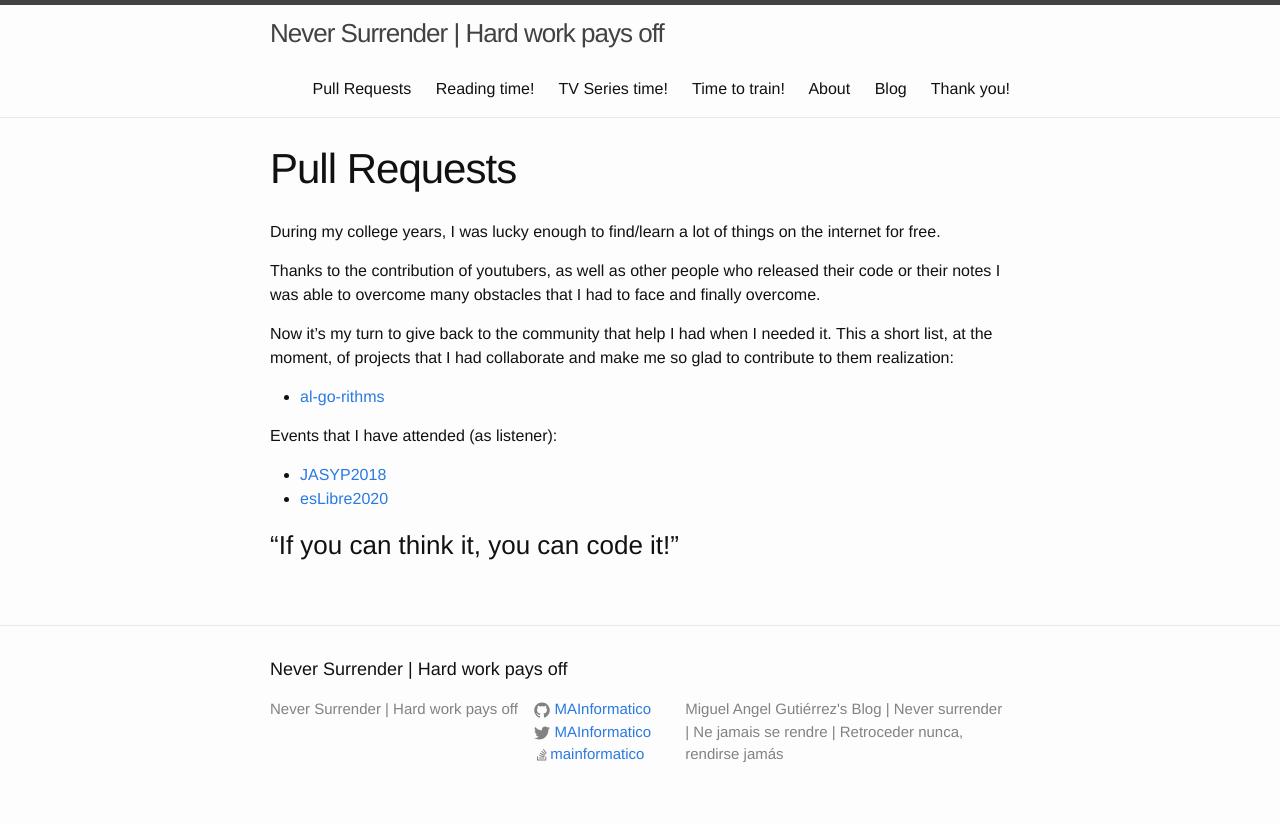
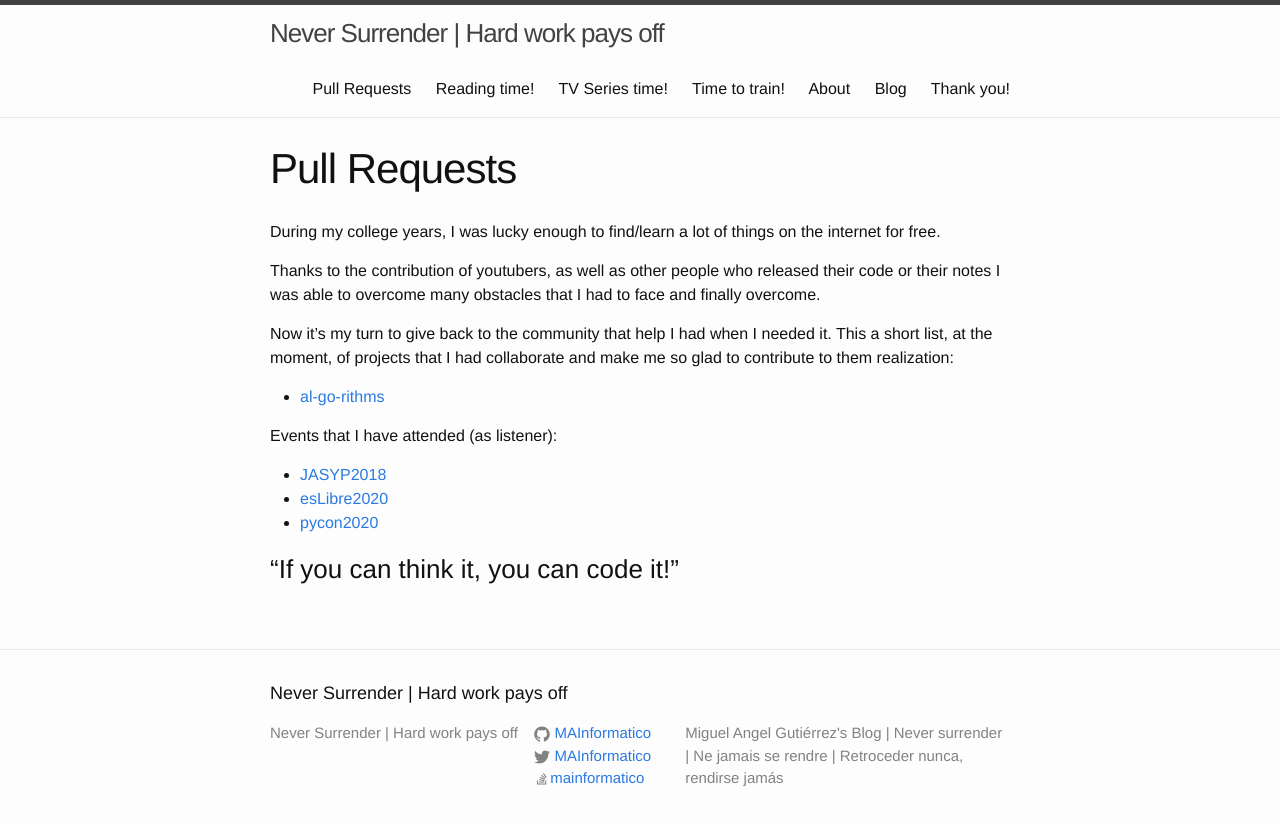
Before and after one commit to MAInformatico/MAInformatico.github.io, a Jekyll site: the page built from Free_Software.md, in a window 1280 px wide. Shown: the top 825 px of the page. Built offline with Jekyll 4.4.1, drawn with Linux system fonts in a browser that asks for light colours.

Commit message:
Adding new congress

```diff
--- a/Free_Software.md
+++ b/Free_Software.md
@@ -17,6 +17,7 @@ Events that I have attended (as listener):
 
 * [JASYP2018](https://interferencias.tech/jasyp/18/)
 * [esLibre2020](https://eslib.re/2020/programa/)
+* [pycon2020](https://2020.es.pycon.org/index.html#agenda)
 
 
 
```
